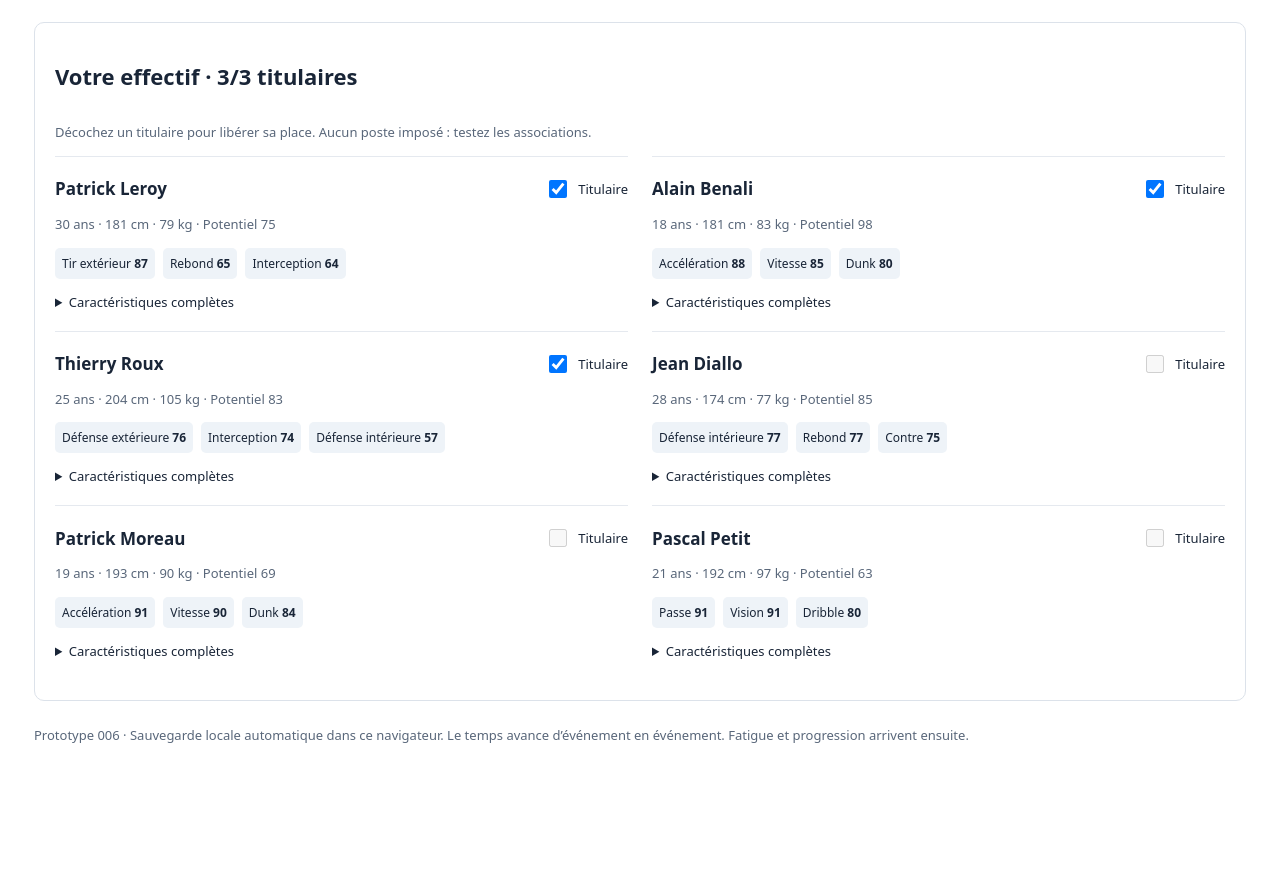
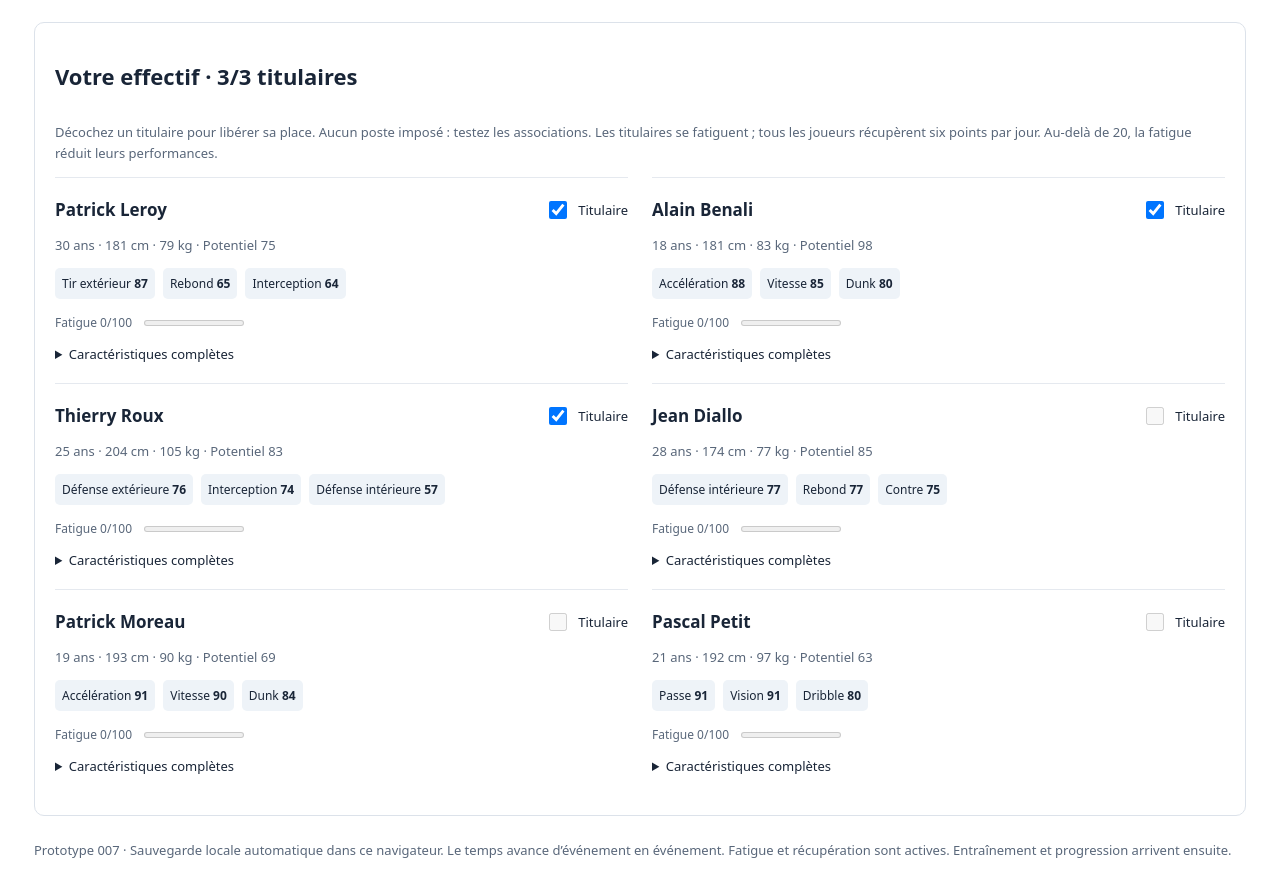
Before and after one commit to Baptiste-Borie/courtside, a Vue app: page / in a window 1280 px wide. Shown: the part 505-1397 px from the top of the page. Before the commit the page ends 1283 px from the top, so only its background shows below. Built offline with nearby package versions, Linux system fonts and the light colour scheme.

Commit message:
feat: add player fatigue and event recovery

```diff
--- a/src/App.vue
+++ b/src/App.vue
@@ -1,5 +1,6 @@
 <script setup lang="ts">
 import { computed, ref, shallowRef, watch } from 'vue'
+import { afterPlaying, recover } from './game/fitness'
 import { advanceCalendar, afterMatch, createCalendar, dateLabel, nextEvent, scheduleScouting, scheduleTournament, yearAt } from './game/calendar'
 import { decodeSave, saveKey, type Save } from './game/save'
 import Laboratory from './Laboratory.vue'
@@ -10,7 +11,12 @@ const calendar=shallowRef(createCalendar())
 const upcoming=computed(()=>nextEvent(calendar.value))
 const currentYear=computed(()=>yearAt(calendar.value.day))
 function advance() {
- try {calendar.value=advanceCalendar(calendar.value);error.value=''} catch(e) {error.value=(e as Error).message}
+ try {
+  const next=advanceCalendar(calendar.value), days=next.day-calendar.value.day
+  roster.value=recover(roster.value,days)
+  if(tournament.value) tournament.value={...tournament.value,teams:tournament.value.teams.map(t=>({...t,players:recover(t.players,days)}))}
+  calendar.value=next;error.value=''
+ } catch(e) {error.value=(e as Error).message}
 }
 const scouting = shallowRef(createScouting(1983))
 const prospects = computed(()=>scouting.value.pool.filter(p=>scouting.value.known.includes(p.id)))
@@ -55,6 +61,7 @@ function play() {
   const next=playRound(tournament.value!,roster.value,selected.value,tactic.value)
   calendar.value=afterMatch(calendar.value,next.finished)
   tournament.value=next
+  roster.value=afterPlaying(roster.value,selected.value)
   if(next.finished) {money.value+=next.reward;if(next.rank===1)titles.value++}
   error.value=''
  } catch(e) {error.value=(e as Error).message}
@@ -93,15 +100,15 @@ function teamName(id:string) {return tournament.value?.teams.find(t=>t.id===id)?
       <button v-if="!scouting.campaign" :disabled="money<scoutingCost || prospects.length===30" @click="campaign">Lancer un scouting · 50 F</button>
       <p v-else-if="calendar.scoutingDay!==null" class="scouting-pending">Votre observateur revient le {{ dateLabel(calendar.scoutingDay) }}. Avancez au prochain événement pour recevoir ses dossiers.</p>
       <div v-else class="reveal-zone" aria-live="polite"><p>{{ scouting.revealed }}/{{ scouting.campaign.length }} dossiers révélés</p><button v-if="scouting.revealed<scouting.campaign.length" class="primary" @click="reveal">Révéler le prochain dossier</button><button v-else @click="finishCampaign">Terminer la campagne</button><div class="prospect-grid"><article v-for="id in scouting.campaign.slice(0,scouting.revealed)" :key="id" class="prospect-card"><p class="eyebrow">Nouveau prospect</p><h3>{{ scouting.pool.find(p=>p.id===id)?.firstName }} {{ scouting.pool.find(p=>p.id===id)?.lastName }}</h3><p>Potentiel {{ scouting.pool.find(p=>p.id===id)?.potential }} · {{ scouting.pool.find(p=>p.id===id)?.height }} cm</p></article></div></div>
-      <details v-if="prospects.length" :open="!scouting.campaign"><summary>Les joueurs observés</summary><div class="prospect-grid"><article v-for="player in prospects" :key="player.id" class="prospect-card"><h3>{{ player.firstName }} {{ player.lastName }}</h3><p class="hint">{{ currentYear-player.birthYear }} ans · {{ player.height }} cm · Potentiel {{ player.potential }}</p><div class="strengths"><span v-for="([key,value]) in Object.entries(player.attributes).filter(([key])=>!['freeThrows','midRange','iq','vertical'].includes(key)).sort((a,b)=>b[1]-a[1]).slice(0,3)" :key="key">{{ attributeLabels[key as keyof typeof attributeLabels] }} <b>{{ value }}</b></span></div><details><summary>Caractéristiques complètes</summary><dl><div v-for="(label,key) in attributeLabels" :key="key"><dt>{{ label }}</dt><dd>{{ player.attributes[key] }}</dd></div></dl></details><p class="hint">Rapport complet pour ce prototype.</p><button :disabled="roster.some(p=>p.id===player.id)||money<recruitmentCost(player)||roster.length>=10" @click="hire(player.id)">{{ roster.some(p=>p.id===player.id)?'Dans votre équipe':`Recruter · ${recruitmentCost(player)} F` }}</button></article></div></details>
+      <details v-if="prospects.length" :open="!scouting.campaign"><summary>Les joueurs observés</summary><div class="prospect-grid"><article v-for="player in prospects" :key="player.id" class="prospect-card"><h3>{{ player.firstName }} {{ player.lastName }}</h3><p class="hint">{{ currentYear-player.birthYear }} ans · {{ player.height }} cm · Potentiel {{ player.potential }}</p><div class="strengths"><span v-for="([key,value]) in Object.entries(player.attributes).filter(([key])=>!['freeThrows','midRange','iq','vertical'].includes(key)).sort((a,b)=>b[1]-a[1]).slice(0,3)" :key="key">{{ attributeLabels[key as keyof typeof attributeLabels] }} <b>{{ value }}</b></span></div><p class="fitness">Fatigue {{ player.fatigue }}/100 <meter min="0" max="100" low="35" high="65" optimum="0" :value="player.fatigue">{{ player.fatigue }}</meter></p><details><summary>Caractéristiques complètes</summary><dl><div v-for="(label,key) in attributeLabels" :key="key"><dt>{{ label }}</dt><dd>{{ player.attributes[key] }}</dd></div></dl></details><p class="hint">Rapport complet pour ce prototype.</p><button :disabled="roster.some(p=>p.id===player.id)||money<recruitmentCost(player)||roster.length>=10" @click="hire(player.id)">{{ roster.some(p=>p.id===player.id)?'Dans votre équipe':`Recruter · ${recruitmentCost(player)} F` }}</button></article></div></details>
       <p class="hint">Effectif : {{ roster.length }}/10. Une campagne prend sept jours dans le jeu. Les dossiers restent disponibles après leur révélation.</p>
     </section>
     <div v-if="screen!=='scouting'" class="section-content">
-      <section v-if="screen==='team'" class="team"><h2>Votre effectif · {{ selected.length }}/3 titulaires</h2><p class="hint">Décochez un titulaire pour libérer sa place. Aucun poste imposé : testez les associations.</p>
-        <article v-for="player in roster" :key="player.id"><div class="player-title"><h3>{{ player.firstName }} {{ player.lastName }}</h3><label class="selection"><input type="checkbox" :checked="selected.includes(player.id)" :disabled="!selected.includes(player.id)&&selected.length===3" @change="toggle(player.id)" />Titulaire</label></div><p class="hint">{{ currentYear-player.birthYear }} ans · {{ player.height }} cm · {{ player.weight }} kg · Potentiel {{ player.potential }}</p><div class="strengths"><span v-for="([key,value]) in Object.entries(player.attributes).filter(([key])=>!['freeThrows','midRange','iq','vertical'].includes(key)).sort((a,b)=>b[1]-a[1]).slice(0,3)" :key="key">{{ attributeLabels[key as keyof typeof attributeLabels] }} <b>{{ value }}</b></span></div><details><summary>Caractéristiques complètes</summary><dl><div v-for="(label,key) in attributeLabels" :key="key"><dt>{{ label }}</dt><dd>{{ player.attributes[key] }}</dd></div></dl></details></article>
+      <section v-if="screen==='team'" class="team"><h2>Votre effectif · {{ selected.length }}/3 titulaires</h2><p class="hint">Décochez un titulaire pour libérer sa place. Aucun poste imposé : testez les associations. Les titulaires se fatiguent ; tous les joueurs récupèrent six points par jour. Au-delà de 20, la fatigue réduit leurs performances.</p>
+        <article v-for="player in roster" :key="player.id"><div class="player-title"><h3>{{ player.firstName }} {{ player.lastName }}</h3><label class="selection"><input type="checkbox" :checked="selected.includes(player.id)" :disabled="!selected.includes(player.id)&&selected.length===3" @change="toggle(player.id)" />Titulaire</label></div><p class="hint">{{ currentYear-player.birthYear }} ans · {{ player.height }} cm · {{ player.weight }} kg · Potentiel {{ player.potential }}</p><div class="strengths"><span v-for="([key,value]) in Object.entries(player.attributes).filter(([key])=>!['freeThrows','midRange','iq','vertical'].includes(key)).sort((a,b)=>b[1]-a[1]).slice(0,3)" :key="key">{{ attributeLabels[key as keyof typeof attributeLabels] }} <b>{{ value }}</b></span></div><p class="fitness">Fatigue {{ player.fatigue }}/100 <meter min="0" max="100" low="35" high="65" optimum="0" :value="player.fatigue">{{ player.fatigue }}</meter></p><details><summary>Caractéristiques complètes</summary><dl><div v-for="(label,key) in attributeLabels" :key="key"><dt>{{ label }}</dt><dd>{{ player.attributes[key] }}</dd></div></dl></details></article>
       </section>
       <section v-if="screen==='tournament'" class="team"><h2>{{ tournament?'Classement du tournoi':'Coupe du quartier' }}</h2><template v-if="!tournament"><p>Quatre équipes, trois rencontres chacune. Premier à 21, paniers à 1 et 2 points.</p><p>Récompenses : 300 F au champion, 200 F au deuxième, 125 F au troisième et 75 F au quatrième.</p><p class="hint">Les francs sont une ressource de jeu ; les montants ne sont pas une reconstitution historique.</p></template><template v-else><div class="table-wrap"><table><caption>Départage : victoires, différence de points, points marqués, identifiant stable.</caption><thead><tr><th>Équipe</th><th>V</th><th>Diff.</th></tr></thead><tbody><tr v-for="(line,i) in tournament.standings" :key="line.teamId"><th>{{ i+1 }}. {{ line.name }}</th><td>{{ line.wins }}</td><td>{{ line.scored-line.conceded }}</td></tr></tbody></table></div><h3 class="history-title">Résultats du tournoi</h3><p v-for="match in tournament.matches" :key="`${match.round}-${match.home}`" class="hint">{{ teamName(match.home) }} {{ match.result.scores[0] }}–{{ match.result.scores[1] }} {{ teamName(match.away) }}</p></template></section>
     </div>
-    <footer>Prototype 006 · Sauvegarde locale automatique dans ce navigateur. Le temps avance d’événement en événement. Fatigue et progression arrivent ensuite.</footer>
+    <footer>Prototype 007 · Sauvegarde locale automatique dans ce navigateur. Le temps avance d’événement en événement. Fatigue et récupération sont actives. Entraînement et progression arrivent ensuite.</footer>
   </main>
 </template>
--- /dev/null
+++ b/src/game/fitness.ts
@@ -0,0 +1,16 @@
+import type { Attribute, Player, Team } from './model'
+const affected: Attribute[] = ['speed','acceleration','strength','stamina','layup','dunk','insideScoring','threePoint','dribbling','perimeterDefense','interiorDefense','blocks','steals','rebounding']
+export function afterPlaying(players:Player[], selected:string[]):Player[] {
+ return players.map(p=>selected.includes(p.id)?{...p,fatigue:Math.min(100,p.fatigue+Math.round(28-p.attributes.stamina/10))}:p)
+}
+export function recover(players:Player[], days:number):Player[] {
+ if(!Number.isInteger(days)||days<0)throw Error('Durée de récupération invalide.')
+ return players.map(p=>({...p,fatigue:Math.max(0,p.fatigue-days*6)}))
+}
+export function effectiveTeam(team:Team):Team {
+ return {...team,players:team.players.map(p=>{
+  const attributes={...p.attributes}, factor=1-Math.max(0,p.fatigue-20)/320
+  for(const key of affected)attributes[key]=Math.round(attributes[key]*factor)
+  return {...p,attributes}
+ })}
+}
--- a/src/game/simulate.ts
+++ b/src/game/simulate.ts
@@ -1,9 +1,10 @@
+import { effectiveTeam } from './fitness'
 import { defaultRules, type MatchResult, type Player, type PlayerStats, type Rules, type Tactic, type Team } from './model'
 import { pickWeighted, random } from './random'
 const mean = (xs: number[]) => xs.reduce((a, b) => a + b, 0) / xs.length
 export function simulate(a: Team, b: Team, tacticA: Tactic, tacticB: Tactic, seed: number, rules: Rules = defaultRules): MatchResult {
   if (![rules.target, rules.insideValue, rules.outsideValue].every(n => Number.isInteger(n) && n > 0) || rules.target > 1000) throw new Error('Règles invalides')
-  const teams = [a, b]
+  const teams = [effectiveTeam(a), effectiveTeam(b)]
   if (a.id === b.id || teams.some(t => t.players.length !== 3) || new Set(teams.flatMap(t => t.players.map(p => p.id))).size !== 6) throw new Error('Deux équipes distinctes de trois joueurs sont nécessaires')
   const rng = random(seed)
   const tactics = [tacticA, tacticB]
--- a/src/game/tournament.ts
+++ b/src/game/tournament.ts
@@ -1,3 +1,4 @@
+import { afterPlaying } from './fitness'
 import { generateTeam } from './generate'
 import { simulate } from './simulate'
 import type { MatchResult, Player, Tactic, Team } from './model'
@@ -28,6 +29,8 @@ export function playRound(current: Tournament, roster: Player[], selected: strin
   for(const [home,away] of schedule[next.round]!) {
     const a=next.teams[home]!, b=next.teams[away]!
     const result=simulate(a,b,home===0?tactic:'balanced','balanced',next.seed*100+next.round*10+home)
+    next.teams[home]={...a,players:afterPlaying(a.players,a.players.map(p=>p.id))}
+    next.teams[away]={...b,players:afterPlaying(b.players,b.players.map(p=>p.id))}
     next.matches.push({round:next.round+1,home:a.id,away:b.id,result})
     const first=next.standings.find(s=>s.teamId===a.id)!, second=next.standings.find(s=>s.teamId===b.id)!
     first.scored+=result.scores[0]; first.conceded+=result.scores[1]
--- a/src/style.css
+++ b/src/style.css
@@ -32,3 +32,5 @@ button:disabled { opacity:.5; cursor:not-allowed; } .history-title { margin-top:
 .save-bar { display:flex; justify-content:space-between; align-items:center; flex-wrap:wrap; gap:8px; margin-bottom:20px; }.save-bar p { color:#59677a; font-size:13px; }.save-bar button { font-size:12px; }
 
 .event-bar { display:flex; align-items:center; justify-content:space-between; gap:16px; flex-wrap:wrap; border:1px solid #dce2ea; border-radius:8px; padding:16px; margin:20px 0; }.event-bar p { margin:4px 0; }.scouting-pending { padding:16px; background:#eef4fa; border-radius:8px; }
+
+.fitness { display:flex; align-items:center; gap:12px; font-size:12px; color:#59677a; }.fitness meter { width:100px; }
```
Also changed, not shown: scripts/review.mjs (+12 -3 lines), 4 other files (tests, documents, lock files or other folders).
